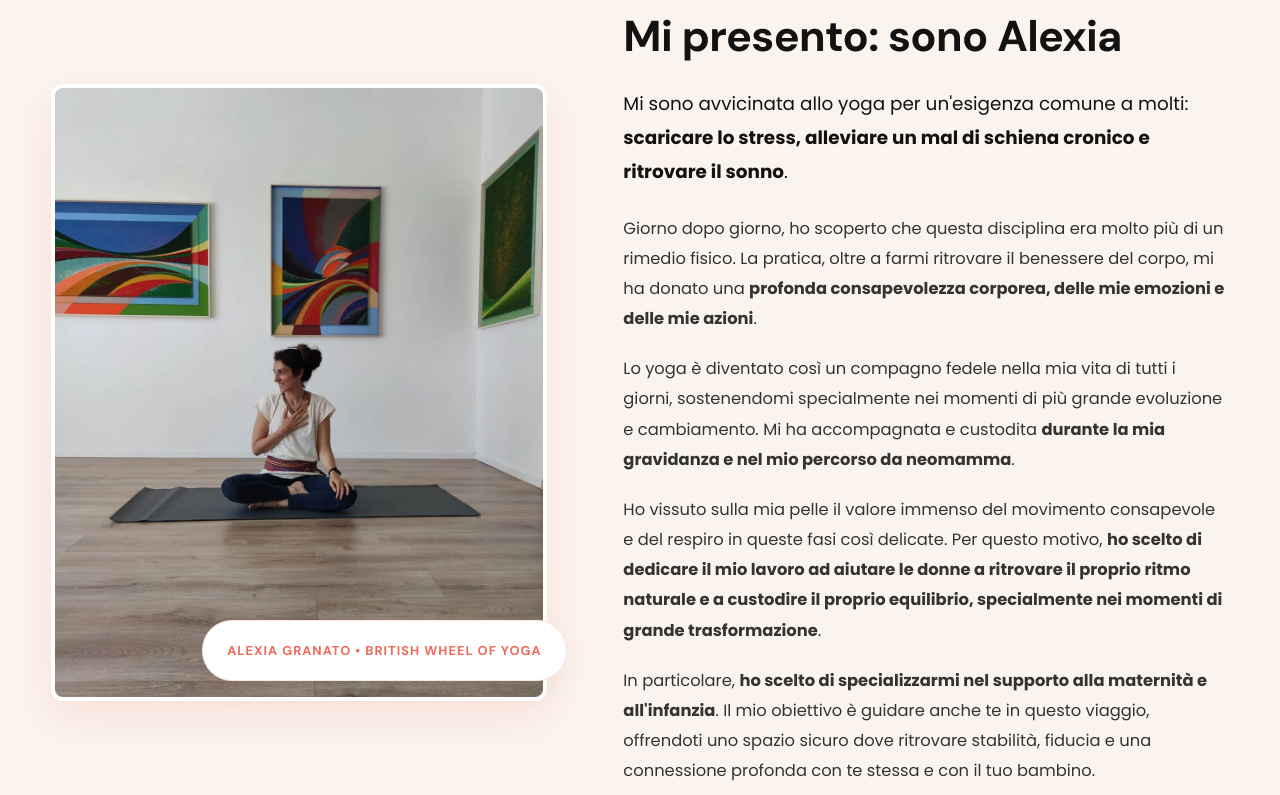
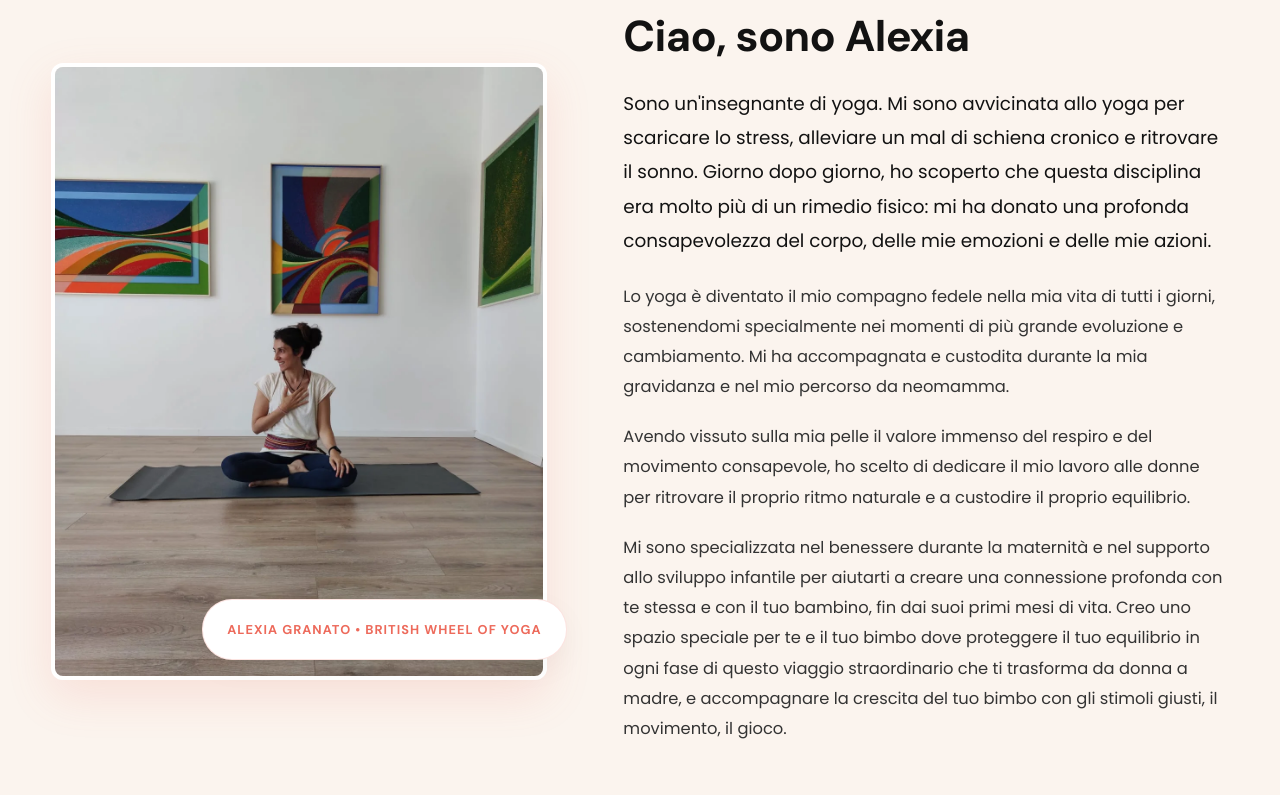
Before and after one commit to fprojetto/alexiagranato, a plain HTML site: page chi-sono.html in a window 1280 px wide. Shown: the part 305-1100 px from the top of the page. Drawn offline with Linux system fonts and the light colour scheme.

Commit message:
chore(copy): update about section story copy

```diff
--- a/chi-sono.html
+++ b/chi-sono.html
@@ -136,26 +136,22 @@
 
         <div class="about-content">
           <h4>La Mia Storia & Vocazione</h4>
-          <h2>Mi presento: sono Alexia</h2>
+          <h2>Ciao, sono Alexia</h2>
 
           <p class="about-lead">
-            Mi sono avvicinata allo yoga per un'esigenza comune a molti: <strong>scaricare lo stress, alleviare un mal di schiena cronico e ritrovare il sonno</strong>.
+            Sono un'insegnante di yoga. Mi sono avvicinata allo yoga per scaricare lo stress, alleviare un mal di schiena cronico e ritrovare il sonno. Giorno dopo giorno, ho scoperto che questa disciplina era molto più di un rimedio fisico: mi ha donato una profonda consapevolezza del corpo, delle mie emozioni e delle mie azioni.
           </p>
 
           <p>
-            Giorno dopo giorno, ho scoperto che questa disciplina era molto più di un rimedio fisico. La pratica, oltre a farmi ritrovare il benessere del corpo, mi ha donato una <strong>profonda consapevolezza corporea, delle mie emozioni e delle mie azioni</strong>.
+            Lo yoga è diventato il mio compagno fedele nella mia vita di tutti i giorni, sostenendomi specialmente nei momenti di più grande evoluzione e cambiamento. Mi ha accompagnata e custodita durante la mia gravidanza e nel mio percorso da neomamma.
           </p>
 
           <p>
-            Lo yoga è diventato così un compagno fedele nella mia vita di tutti i giorni, sostenendomi specialmente nei momenti di più grande evoluzione e cambiamento. Mi ha accompagnata e custodita <strong>durante la mia gravidanza e nel mio percorso da neomamma</strong>.
+            Avendo vissuto sulla mia pelle il valore immenso del respiro e del movimento consapevole, ho scelto di dedicare il mio lavoro alle donne per ritrovare il proprio ritmo naturale e a custodire il proprio equilibrio.
           </p>
 
           <p>
-            Ho vissuto sulla mia pelle il valore immenso del movimento consapevole e del respiro in queste fasi così delicate. Per questo motivo, <strong>ho scelto di dedicare il mio lavoro ad aiutare le donne a ritrovare il proprio ritmo naturale e a custodire il proprio equilibrio, specialmente nei momenti di grande trasformazione</strong>.
-          </p>
-
-          <p>
-            In particolare, <strong>ho scelto di specializzarmi nel supporto alla maternità e all'infanzia</strong>. Il mio obiettivo è guidare anche te in questo viaggio, offrendoti uno spazio sicuro dove ritrovare stabilità, fiducia e una connessione profonda con te stessa e con il tuo bambino.
+            Mi sono specializzata nel benessere durante la maternità e nel supporto allo sviluppo infantile per aiutarti a creare una connessione profonda con te stessa e con il tuo bambino, fin dai suoi primi mesi di vita. Creo uno spazio speciale per te e il tuo bimbo dove proteggere il tuo equilibrio in ogni fase di questo viaggio straordinario che ti trasforma da donna a madre, e accompagnare la crescita del tuo bimbo con gli stimoli giusti, il movimento, il gioco.
           </p>
         </div>
       </div>
```
Also changed, not shown: index.html (+5 -5 lines).
